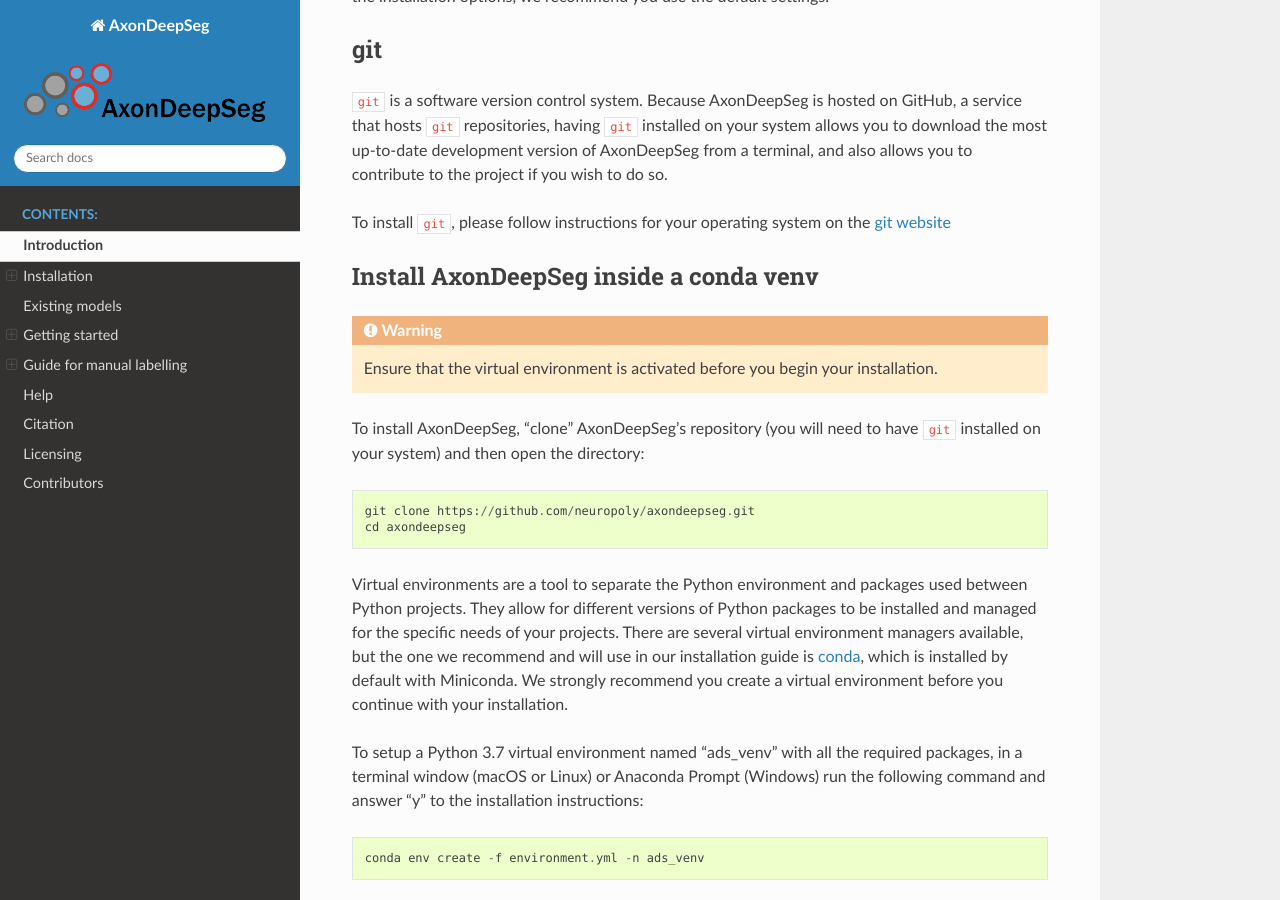
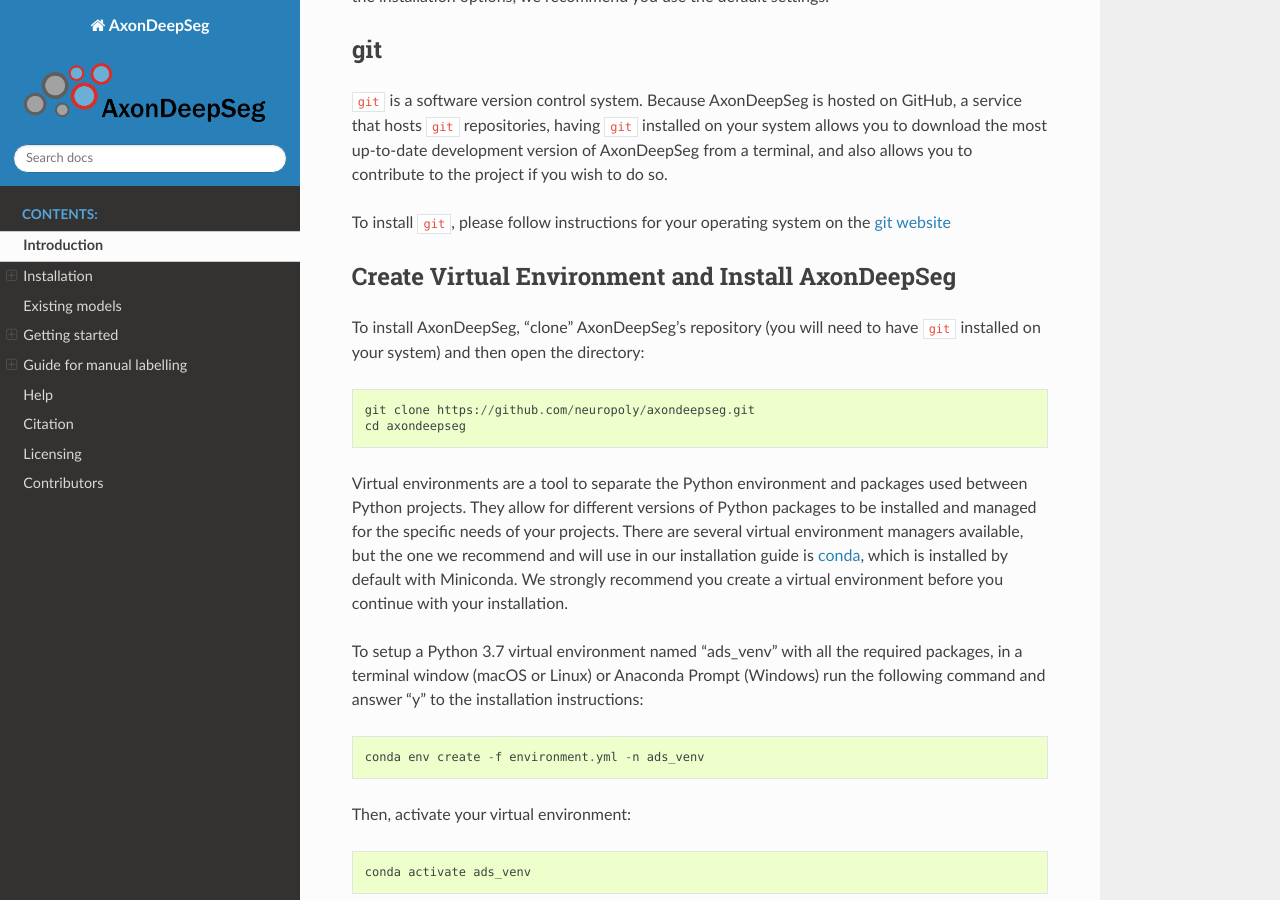
Before and after one commit to axondeepseg/axondeepseg, a Sphinx documentation site: the page built from docs/source/documentation.rst, in a window 1280 px wide and 900 px high, scrolled down 2043 px. Built offline with Sphinx 7.4.7 and the Read the Docs theme 2.0.0, drawn with Linux system fonts in a browser that asks for light colours.

Commit message:
Update doc

```diff
--- a/docs/source/documentation.rst
+++ b/docs/source/documentation.rst
@@ -60,9 +60,8 @@
 
 To install ``git``, please follow instructions for your operating system on the `git website <https://git-scm.com/downloads>`_
 
-Install AxonDeepSeg inside a conda venv
+Create Virtual Environment and Install AxonDeepSeg
 -----------
-.. WARNING :: Ensure that the virtual environment is activated before you begin your installation.
 
 To install AxonDeepSeg, "clone" AxonDeepSeg's repository (you will need to have ``git`` installed on your system) and then open the directory::
 
```
